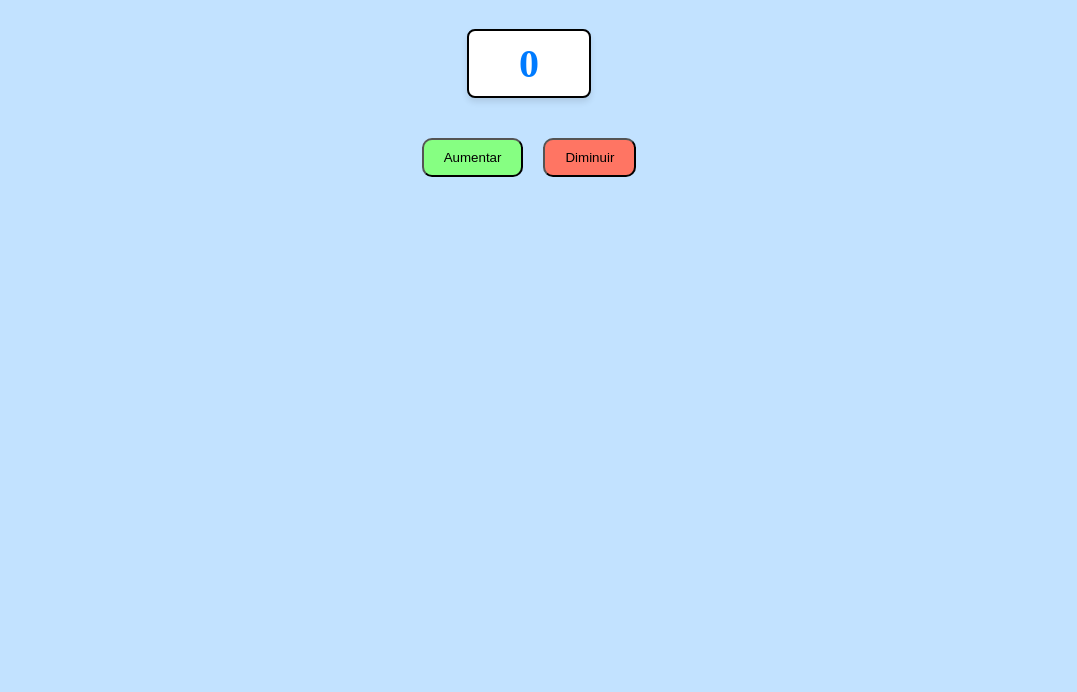
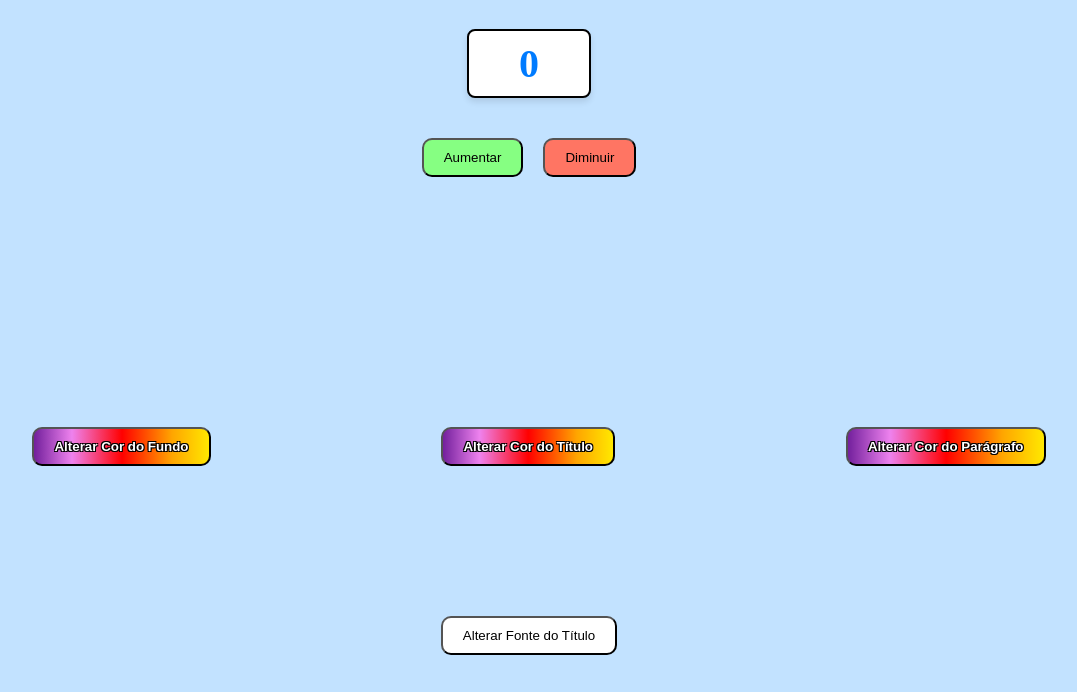
Before and after one commit to mullerdaniel/Atividade-Dom, a plain HTML site: page index.html in a window 1280 px wide. Shown: the part 108-800 px from the top of the page, without its empty margins (111-1188 px from the left). Drawn offline with Linux system fonts and the light colour scheme.

Commit message:
DM-2 feat: CSS finalizado

```diff
--- a/index.html
+++ b/index.html
@@ -14,7 +14,7 @@
         <p id="texto">0</p>
     </div>
 
-    <div class="botao">
+    <div class="botao-contador">
         <div class="botao-aumentar">
             <button>Aumentar</button>
         </div>
@@ -23,6 +23,26 @@
         </div>
     </div>
 
+    <div class="botoes-coloridos">
+        <div class="botao-alterar-cor-fundo">
+            <button>Alterar Cor do Fundo</button>
+        </div>
+
+
+        <div class="botao-alterar-cor-titulo">
+            <button>Alterar Cor do Título</button>
+        </div>
+
+
+        <div class="botao-alterar-cor-paragrafo">
+            <button>Alterar Cor do Parágrafo</button>
+        </div>
+
+    </div>
+
+    <div class="botao-alterar-fonte-titulo">
+        <button>Alterar Fonte do Título</button>
+    </div>
 
     <script src="/script.js"></script>
 
--- a/style.css
+++ b/style.css
@@ -1,5 +1,13 @@
 body {
     background-color: rgb(194, 226, 255);
+}
+
+.titulo {
+    display: flex;
+    justify-content: center;
+    align-items: center;
+    font-size: 3rem;
+    color: #090086;
 }
 
 .caixa-de-texto {
@@ -24,15 +32,7 @@ body {
     margin: 0;
 }
 
-.titulo {
-    display: flex;
-    justify-content: center;
-    align-items: center;
-    font-size: 3rem;
-    color: #090086;
-}
-
-.botao {
+.botao-contador {
     display: flex;
     justify-content: center;
     margin-top: 40px;
@@ -62,3 +62,128 @@ body {
 .botao-diminuir button:hover {
     transform: scale(1.05);
 }
+
+
+/* BOTOES COLORIDOS*/
+.botao-alterar-cor-fundo button {
+    border-radius: 10px;
+    padding: 10px 20px;
+    color: white;
+    font-weight: bold;
+    cursor: pointer;
+    transition: all 0.3s ease;
+    background-image: linear-gradient(to right,
+            rgb(255, 0, 0),
+            rgb(255, 165, 0),
+            rgb(255, 255, 0),
+            rgb(0, 128, 0),
+            rgb(0, 0, 255),
+            rgb(75, 0, 130),
+            rgb(238, 130, 238),
+            rgb(255, 0, 0));
+
+    background-size: 200% auto;
+    animation: slideColor 4s linear infinite;
+    text-shadow:
+        1px 1px 0 #000,
+        -1px 1px 0 #000,
+        1px -1px 0 #000,
+        -1px -1px 0 #000;
+}
+
+.botao-alterar-cor-titulo button:hover {
+    transform: scale(1.05);
+}
+
+.botao-alterar-cor-titulo button {
+    border-radius: 10px;
+    padding: 10px 20px;
+    color: white;
+    font-weight: bold;
+    cursor: pointer;
+    transition: all 0.3s ease;
+    background-image: linear-gradient(to right,
+            rgb(255, 0, 0),
+            rgb(255, 165, 0),
+            rgb(255, 255, 0),
+            rgb(0, 128, 0),
+            rgb(0, 0, 255),
+            rgb(75, 0, 130),
+            rgb(238, 130, 238),
+            rgb(255, 0, 0));
+
+    background-size: 200% auto;
+    animation: slideColor 4s linear infinite;
+    text-shadow:
+        1px 1px 0 #000,
+        -1px 1px 0 #000,
+        1px -1px 0 #000,
+        -1px -1px 0 #000;
+}
+
+.botao-alterar-cor-fundo button:hover {
+    transform: scale(1.05);
+}
+
+.botao-alterar-cor-paragrafo button {
+    border-radius: 10px;
+    padding: 10px 20px;
+    color: white;
+    font-weight: bold;
+    cursor: pointer;
+    transition: all 0.3s ease;
+    background-image: linear-gradient(to right,
+            rgb(255, 0, 0),
+            rgb(255, 165, 0),
+            rgb(255, 255, 0),
+            rgb(0, 128, 0),
+            rgb(0, 0, 255),
+            rgb(75, 0, 130),
+            rgb(238, 130, 238),
+            rgb(255, 0, 0));
+
+    background-size: 200% auto;
+    animation: slideColor 4s linear infinite;
+    text-shadow:
+        1px 1px 0 #000,
+        -1px 1px 0 #000,
+        1px -1px 0 #000,
+        -1px -1px 0 #000;
+}
+
+.botao-alterar-cor-paragrafo button:hover {
+    transform: scale(1.05);
+}
+
+@keyframes slideColor {
+    to {
+        background-position: -200% center;
+    }
+}
+
+.botoes-coloridos {
+    display: flex;
+    justify-content: space-around;
+    margin-left: 20px;
+    margin-top: 250px;
+}
+
+
+/* BOTAO NORMAL*/
+.botao-alterar-fonte-titulo button {
+    border-radius: 10px;
+    padding: 10px 20px;
+    background-color: rgb(255, 255, 255);
+    cursor: pointer;
+    transition: all 0.3s ease;
+}
+
+.botao-alterar-fonte-titulo button:hover {
+    transform: scale(1.05);
+}
+
+.botao-alterar-fonte-titulo {
+    display: flex;
+    justify-content: center;
+    margin-top: 150px;
+}
```
